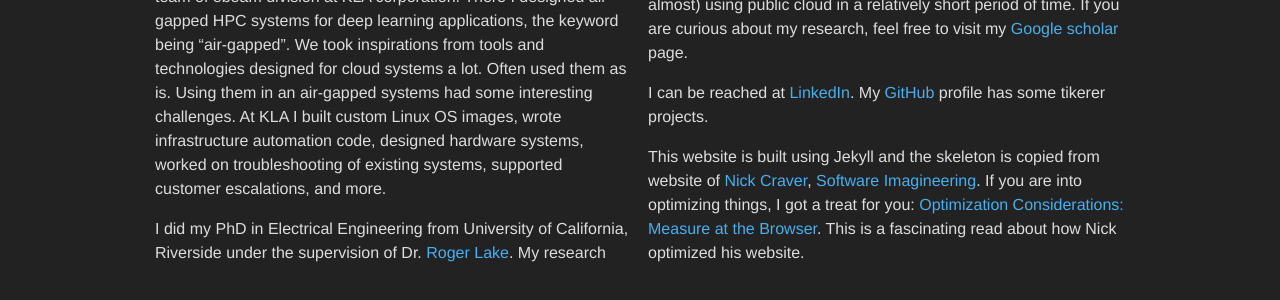
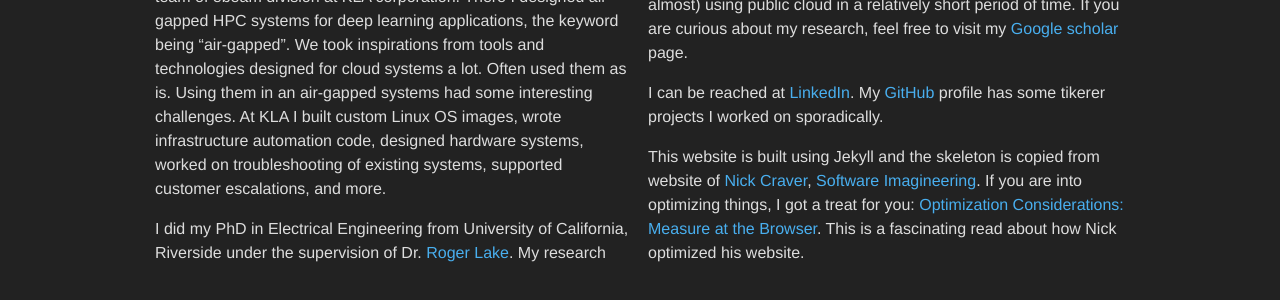
Before and after one commit to protik77/protik77.github.io, a Jekyll site: the page built from index.html, in a window 1280 px wide. Shown: the part 294-594 px from the top of the page. Built offline with Jekyll 4.4.1, drawn with Linux system fonts in a browser that asks for light colours.

Commit message:
update links

```diff
--- a/_includes/about.md
+++ b/_includes/about.md
@@ -5,6 +5,6 @@ Before AWS I had a short stint at [SambaNova](http://sambanova.ai). There I work
 
 I did my PhD in Electrical Engineering from University of California, Riverside under the supervision of Dr. [Roger Lake](https://intra.ece.ucr.edu/~rlake/). My research was on theoretical material science which was funded by the semiconductor industry. I looked at a new generation of layered materials, more commonly known as 2D materials as a potential candidate for semiconductor industry. I interned at Army Research Laboratory where I formalized a tool I wrote to streamline density functional theory calculations. I also interned at [Exabyte](https://exabyte.io/) (now [Mat3ra](https://mat3ra.com/)) where I did bandstructure calculations on 1000 (well almost) using public cloud in a relatively short period of time. If you are curious about my research, feel free to visit my [Google scholar](https://scholar.google.com/citations?user=RcgIf7MAAAAJ&hl=en) page.
 
-I can be reached at [LinkedIn](https://www.linkedin.com/in/protik-das/). My [GitHub](https://github.com/protik77) profile has some tikerer projects.
+I can be reached at [LinkedIn](https://www.linkedin.com/in/protik-das/). My [GitHub](https://github.com/protik77) profile has some tikerer projects I worked on sporadically.
 
 This website is built using Jekyll and the skeleton is copied from website of [Nick Craver](https://nickcraver.com/), [Software Imagineering](https://github.com/NickCraver/nickcraver.github.com). If you are into optimizing things, I got a treat for you: [Optimization Considerations: Measure at the Browser](https://nickcraver.com/blog/2015/03/24/optimization-considerations/). This is a fascinating read about how Nick optimized his website.
```
